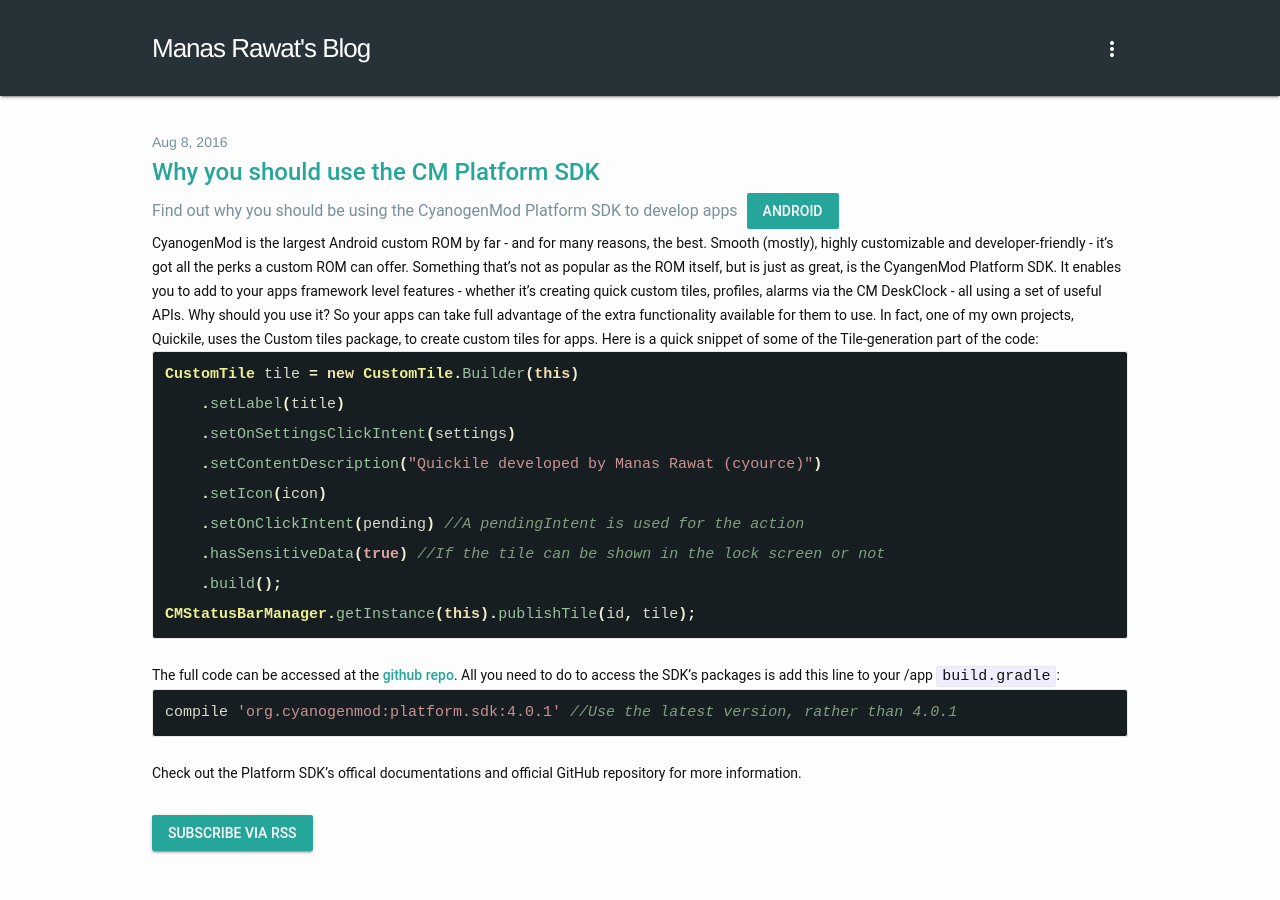
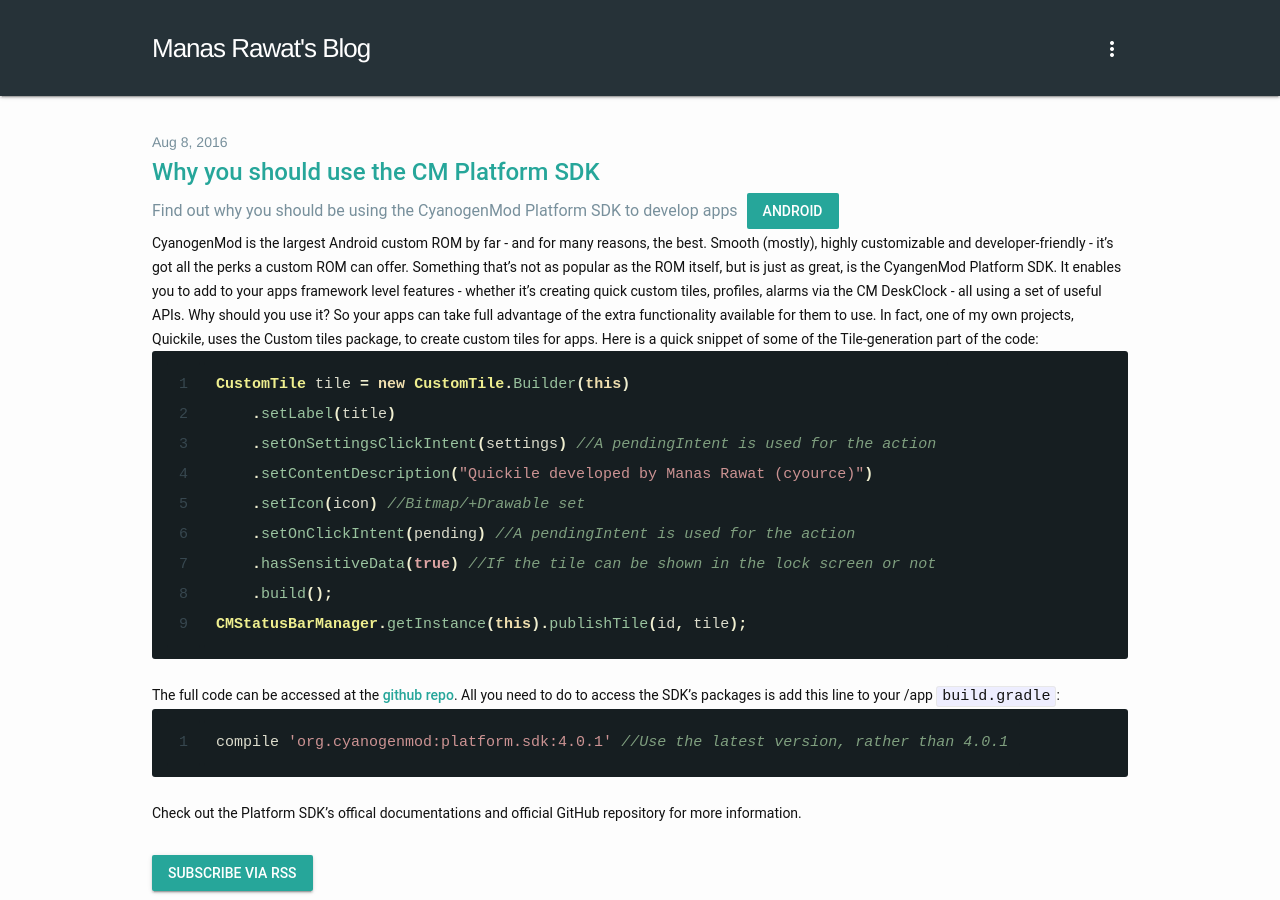
Before and after one commit to manasrawat/manasrawat.github.io, a Jekyll site: the page built from _posts/2016-08-08-why-you-should-use-the-cm-platform-sdk.markdown, in a window 1280 px wide. Built offline with Jekyll 4.4.1, drawn with Linux system fonts in a browser that asks for light colours.

Commit message:
added linenos, fixes

````diff
--- a/_posts/2016-06-18-hello-jekyll.markdown
+++ b/_posts/2016-06-18-hello-jekyll.markdown
@@ -9,7 +9,7 @@ The first thing I thought of when I first heard Jekyll was jelly - because it's
 <br>
 <br>
 _(A few months later)_ I got into blogging. I decided to develop my own blog - but back then, I had only just started HTML. I was always an object-orientated programmer - my "coding arsenal" includes programming languages such as The 3 Cs (C, C++, C#), Java, JS, Python - in addition to markup and styling languages. So when I wanted to make my blog - I didn't have the skills required to use Jekyll, so I decided to use Blogger.
-{% highlight js %}
+{% highlight js linenos %}
 if (!bloggerIsCool) {
   while (true) {
     alert("baaad");
@@ -27,7 +27,7 @@ For some of my free time during the one week holiday, I got out my laptop, setup
 <br>
 <br>
 Yesterday, I got out my computer - and finished the PC layout of the blog. I was pretty pleased with myself. Th next day - today - I wrapped up the mobile layout, and then pushed the blog to GitHub. I then proceeded to add my custom domain to it (I didn't really fancy the .github.io subdomain too much - still grateful for it though) and also link it to a CloudFlare certificate. I did have some bits and bobs to fix before fully publishing it live; but one bit after I did that took forever to fix: the favicon. I kept trying different combinations of html tags - but none of them worked - none at all, until when one of them worked (I just contradicted myself)...
-{% highlight html %}
+{% highlight html linenos %}
 <link rel="shortcut icon" type="image/png" href="[[site.url]]/favicon.png">
 //Note: [ = {
 {% endhighlight %}
--- a/_posts/2016-07-20-using-bash-on-ubuntu-on-windows.markdown
+++ b/_posts/2016-07-20-using-bash-on-ubuntu-on-windows.markdown
@@ -9,7 +9,7 @@ Back in March, starting with Windows Insider Build something-something-something
 <br>
 <br>
 The apt-get package manager was fairly easy-to-use, and this 'native' Bash worked better with Git, Jekyll, Bundler and Ruby than I had ever been able to, with Git Bash. Within a few hours, I had ditched their Windows variations in favour of their Linux ones. I even got rid of Windows programs such as HexChat in favour of the command-line based Irssi. Unlike Cygwin, which recompiles some existing Linux packages to make them runnable on Windows, or VMs, Linux binaries run directly from Windows via WSL - without being recompiled or launched from a virtual environment. Not only is it faster, but it also saves MUCH more space. However, WSL-Bash doesn't come without some downsides.
-{% highlight sh %}
+{% highlight sh linenos %}
 bundle exec jekyll build
 bundle exec jekyll serve --force_polling
 {% endhighlight %}
--- a/_posts/2016-08-08-why-you-should-use-the-cm-platform-sdk.markdown
+++ b/_posts/2016-08-08-why-you-should-use-the-cm-platform-sdk.markdown
@@ -6,12 +6,12 @@ categories: android
 description: "Find out why you should be using the CyanogenMod Platform SDK to develop apps"
 ---
 CyanogenMod is the largest Android custom ROM by far - and for many reasons, the best. Smooth (mostly), highly customizable and developer-friendly - it's got all the perks a custom ROM can offer. Something that's not as popular as the ROM itself, but is just as great, is the CyangenMod Platform SDK. It enables you to add to your apps framework level features - whether it's creating quick custom tiles, profiles, alarms via the CM DeskClock - all using a set of useful APIs. Why should you use it? So your apps can take full advantage of the extra functionality available for them to use. In fact, one of my own projects, Quickile, uses the Custom tiles package, to create custom tiles for apps. Here is a quick snippet of some of the Tile-generation part of the code:
-{% highlight java %}
+{% highlight java linenos %}
 CustomTile tile = new CustomTile.Builder(this)
     .setLabel(title)
-    .setOnSettingsClickIntent(settings)
+    .setOnSettingsClickIntent(settings) //A pendingIntent is used for the action
     .setContentDescription("Quickile developed by Manas Rawat (cyource)")
-    .setIcon(icon)
+    .setIcon(icon) //Bitmap/+Drawable set
     .setOnClickIntent(pending) //A pendingIntent is used for the action
     .hasSensitiveData(true) //If the tile can be shown in the lock screen or not
     .build();
@@ -19,7 +19,7 @@ CMStatusBarManager.getInstance(this).publishTile(id, tile);
 {% endhighlight %}
 <br>
 The full code can be accessed at the <a href="https://github.com/cyource/cyapps_Quickile">github repo</a>. All you need to do to access the SDK's packages is add this line to your /app ```build.gradle```:
-{% highlight gradle %}
+{% highlight gradle linenos %}
 compile 'org.cyanogenmod:platform.sdk:4.0.1' //Use the latest version, rather than 4.0.1
 {% endhighlight %}
 <br>
--- a/css/syntax.css
+++ b/css/syntax.css
@@ -1,8 +1,9 @@
 /*
 This is a slightly modified version of the Zenburn syntax.css theme for Pygments, apapted for Rouge.
 */
-.highlight code, .highlight pre {color:#fdce93; background-color:#161E21; white-space: pre; overflow: auto; }
-.highlight, .highlight figure, .highlight pre { margin-bottom: 0px; }
+.highlight, .highlight figure, .highlight pre { margin-bottom: 0px; border: none; }
+.highlight code, .highlight pre { color: #dcdccc; background-color:#161E21; white-space: pre; overflow: auto; }
+.highlight .lineno { color: #37474F; }
 .highlight .hll {background-color:#222}
 .highlight .c {color:#7f9f7f}
 .highlight .err {color:#e37170; background-color:#3d3535}
````
